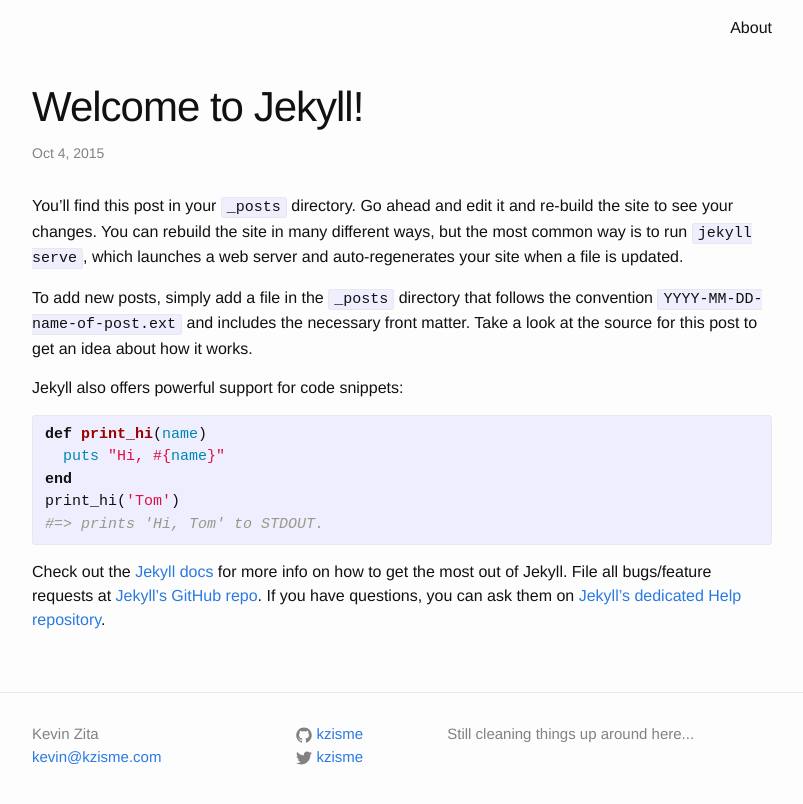
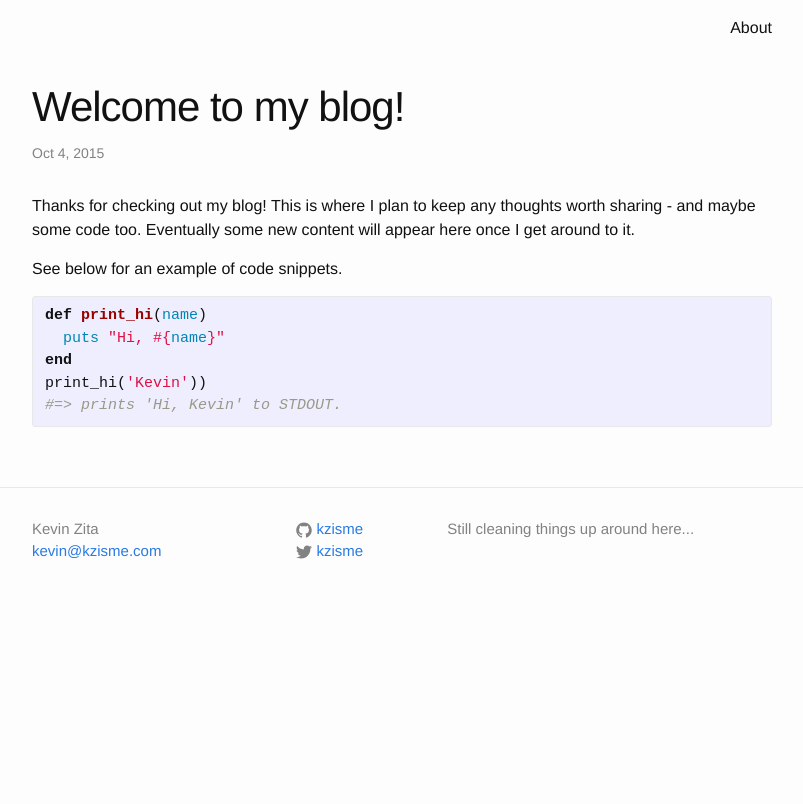
Before and after one commit to kzisme/site, a Jekyll site: the page built from _posts/2015-10-04-welcome-to-jekyll.markdown, in a window 1280 px wide. Shown: the top 804 px of the page, without its empty margins (238-1041 px from the left). Built offline with Jekyll 4.4.1, drawn with Linux system fonts in a browser that asks for light colours.

Commit message:
Updated initial blog post

```diff
--- a/_posts/2015-10-04-welcome-to-jekyll.markdown
+++ b/_posts/2015-10-04-welcome-to-jekyll.markdown
@@ -1,25 +1,19 @@
 ---
 layout: post
-title:  "Welcome to Jekyll!"
+title:  "Welcome to my blog!"
 date:   2015-10-04 23:32:21
 categories: jekyll update
 ---
-You’ll find this post in your `_posts` directory. Go ahead and edit it and re-build the site to see your changes. You can rebuild the site in many different ways, but the most common way is to run `jekyll serve`, which launches a web server and auto-regenerates your site when a file is updated.
+Thanks for checking out my blog!  This is where I plan to keep any thoughts
+worth sharing - and maybe some code too.  Eventually some new content will
+appear here once I get around to it.
 
-To add new posts, simply add a file in the `_posts` directory that follows the convention `YYYY-MM-DD-name-of-post.ext` and includes the necessary front matter. Take a look at the source for this post to get an idea about how it works.
-
-Jekyll also offers powerful support for code snippets:
+See below for an example of code snippets.
 
 {% highlight ruby %}
 def print_hi(name)
   puts "Hi, #{name}"
 end
-print_hi('Tom')
-#=> prints 'Hi, Tom' to STDOUT.
+print_hi('Kevin'))
+#=> prints 'Hi, Kevin' to STDOUT.
 {% endhighlight %}
-
-Check out the [Jekyll docs][jekyll] for more info on how to get the most out of Jekyll. File all bugs/feature requests at [Jekyll’s GitHub repo][jekyll-gh]. If you have questions, you can ask them on [Jekyll’s dedicated Help repository][jekyll-help].
-
-[jekyll]:      http://jekyllrb.com
-[jekyll-gh]:   https://github.com/jekyll/jekyll
-[jekyll-help]: https://github.com/jekyll/jekyll-help
```
